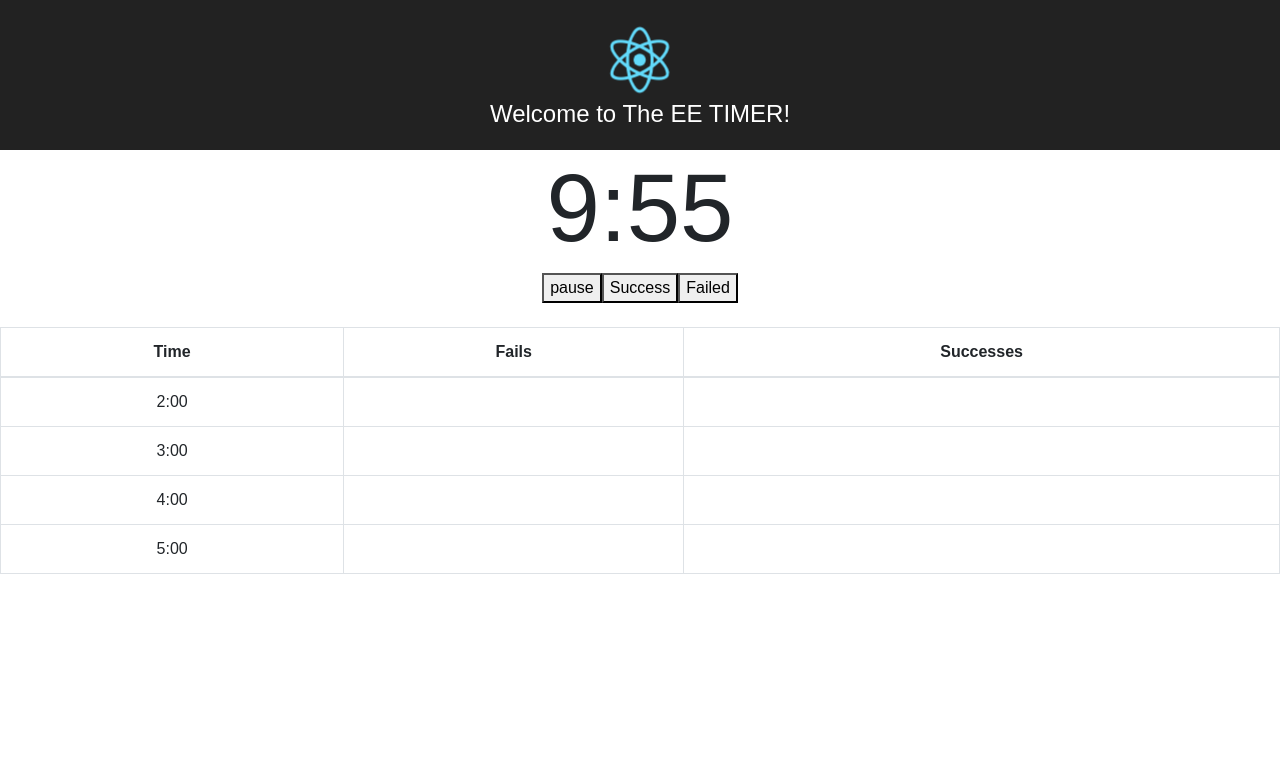
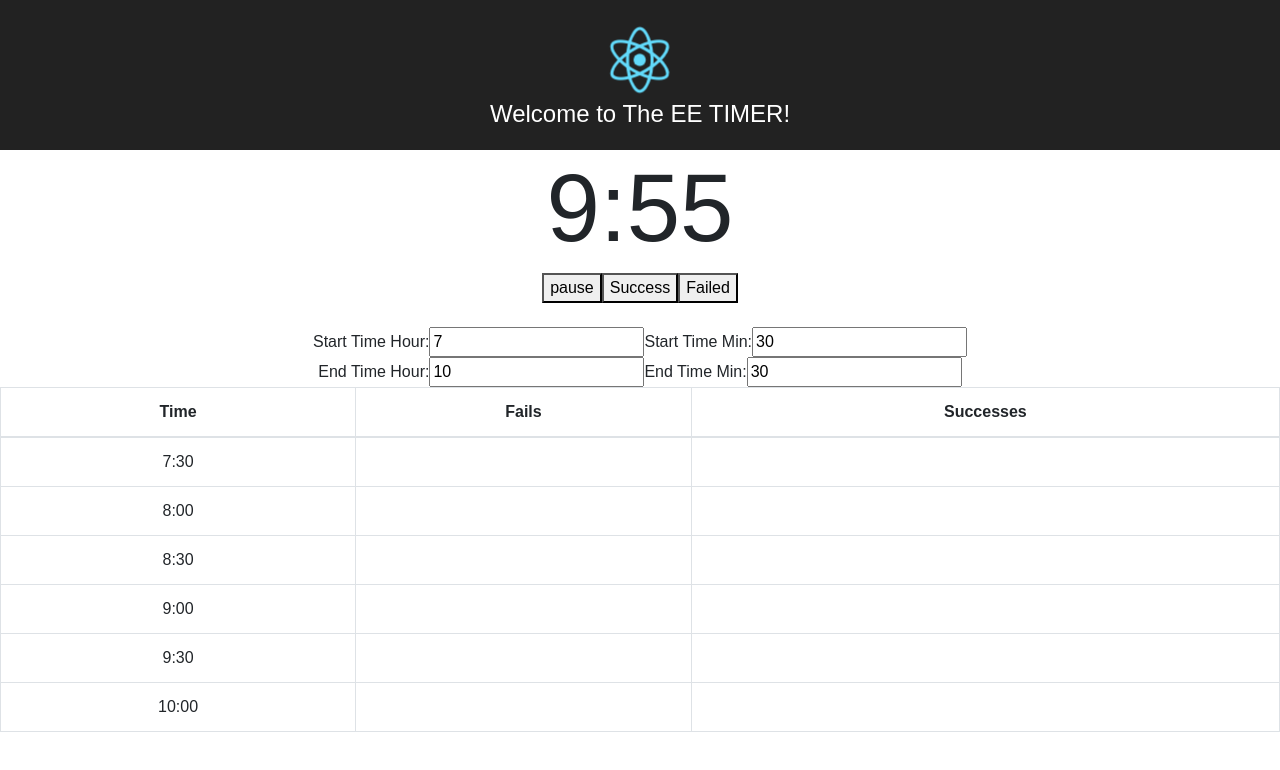
Before and after one commit to kushalk25/EETimerWeb, a React (Create React App) app in the folder ee-timer-web/: page / in a window 1280 px wide. Shown: the top 770 px of the page. Built offline with nearby package versions, Linux system fonts and the light colour scheme.

Commit message:
adding ability to update time

```diff
--- a/ee-timer-web/src/ProgressTracker/Tracker.js
+++ b/ee-timer-web/src/ProgressTracker/Tracker.js
@@ -8,20 +8,33 @@ export class Tracker extends Component {
 
   constructor(props) {
     super(props);
+    this.state = {
+      start_time_hour: 7,
+      start_time_min: 30,
+      end_time_hour: 10,
+      end_time_min: 30,
+      inverval_length: THIRTY_MINUTE_INTERVAL
+    };
+
+    this.handleChange = this.handleChange.bind(this);
+  }
+
+  handleChange(event) {
+    console.log("event is:", event.target);
+
+    this.setState({ [event.target.name]: event.target.value });
   }
 
   render() {
-    var start_time = {
-      hour: 1,
-      min: 0
-    }
-    var inverval_length = HOUR_INTERVAL
-    var end_time = {
-      hour: 4,
-      min: 30
-    }
+    console.log('rerendering');
+    console.log('states:', this.state);
 
-    var intervals = getIntervals(start_time, end_time, inverval_length)
+    var intervals = getIntervals(
+      { hour: parseInt(this.state.start_time_hour), min: parseInt(this.state.start_time_min) },
+      { hour: parseInt(this.state.end_time_hour), min: parseInt(this.state.end_time_min) },
+      this.state.inverval_length
+    )
+    console.log('intervals:', intervals);
 
     var rows = [];
     intervals.forEach( (time_interval) => {
@@ -36,6 +49,20 @@ export class Tracker extends Component {
 
     return (
       <div>
+        Start Time Hour:
+        <input type='text' name="start_time_hour" value={this.state.start_time_hour} onChange={this.handleChange}/>
+
+        Start Time Min:
+        <input type='text' name="start_time_min" value={this.state.start_time_min} onChange={this.handleChange}/>
+        <br/>
+
+        End Time Hour:
+        <input type='text' name="end_time_hour" value={this.state.end_time_hour} onChange={this.handleChange}/>
+
+        End Time Min:
+        <input type='text' name="end_time_min" value={this.state.end_time_min} onChange={this.handleChange}/>
+        <br/>
+
         <table class="table table-bordered">
           <thead>
             <tr>
@@ -59,6 +86,8 @@ function getIntervals(start_time, end_time, inverval_length) {
 
   var cur_interval = start_time
   while (getIntValue(cur_interval) < getIntValue(end_time)) {
+    // push before incrementing to capture start time and not end time
+    intervals.push(cur_interval);
     var new_min = cur_interval.min + inverval_length.min;
     var new_hour = cur_interval.hour + inverval_length.hour;
     if (new_min >= 60) {
@@ -66,7 +95,6 @@ function getIntervals(start_time, end_time, inverval_length) {
       new_min = new_min % 60;
     }
     cur_interval = { hour: new_hour, min: new_min };
-    intervals.push(cur_interval);
   }
   return intervals
 }
```
